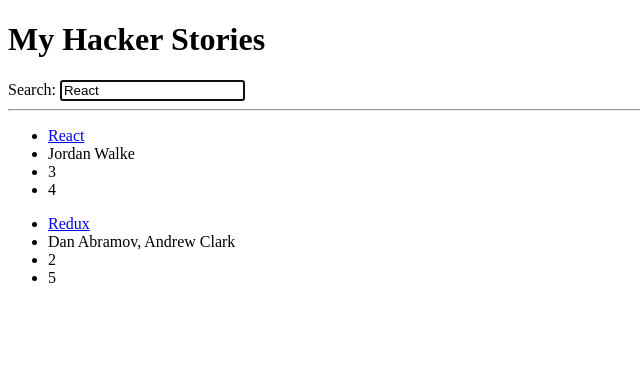
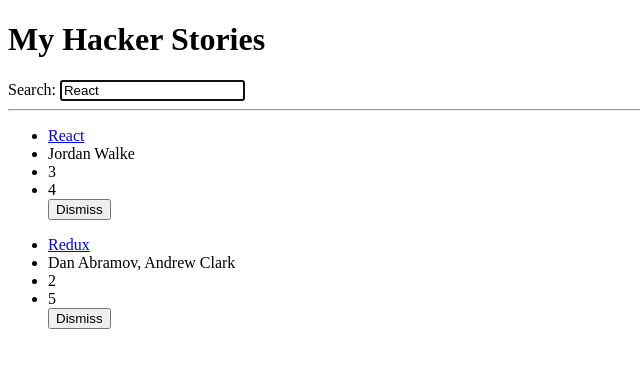
Before and after one commit to just09ash/HackerStories, a React (Vite) app in the folder hacker-stories/: page / in a window 1280 px wide. Shown: the top 368 px of the page, without its empty margins (0-640 px from the left). Built offline with nearby package versions, Linux system fonts and the light colour scheme.

Commit message:
Level 21 Completed: Inline Handler in JSX (Control Actions)

```diff
--- a/hacker-stories/src/App.jsx
+++ b/hacker-stories/src/App.jsx
@@ -3,7 +3,7 @@
 import InputWithLabel from './InputWithLabel.jsx';
 
 
-const stories = [
+const initialStories = [
   {
     title: "React",
     url: "https://react.dev",
@@ -24,15 +24,17 @@
 
 
 const App = () => {
+  const [stories, setStories] = useState(initialStories)
+
   const useSemiPersistentState = (key, initialState) => {
     const [value, setValue] = useState(
       localStorage.getItem(key) ?? initialState
     )
     useEffect(() => {
-    localStorage.setItem(key, value)
-  }, [value, key])
+      localStorage.setItem(key, value)
+    }, [value, key])
 
-  return [value,setValue]
+    return [value, setValue]
   }
 
   const [searchTerm, setSearchTerm] = useSemiPersistentState('search', 'React')
@@ -52,15 +54,21 @@
     return story.title.toLowerCase().includes(searchTerm.toLowerCase())
   })
 
+  const handleRemoveStory = (item) => {
+    const newstories = stories.filter(
+      (story) => item.objectID !== story.objectID
+    )
+    setStories(newstories)
+  }
   return (
     <>
       <div>
         <h1>My Hacker Stories</h1>
         <InputWithLabel id="search" type="text" onSearch={handleSearch} search={searchTerm} isFocused={true}>
-        Search:
+          Search:
         </InputWithLabel>
         <hr />
-        <List list={stories} />
+        <List list={stories} onRemoveItem={handleRemoveStory} />
       </div>
     </>
   )
--- a/hacker-stories/src/Item.jsx
+++ b/hacker-stories/src/Item.jsx
@@ -1,15 +1,18 @@
 import React from 'react'
 
-function Item({url, title, author, num_comments, points}) {
+function Item({ item, onRemoveItem }) {
     return (
         <>
             <ul >
                 <li>
-                    <a href={url}>{title}</a>
+                    <a href={item.url}>{item.title}</a>
                 </li>
-                <li>{author}</li>
-                <li>{num_comments}</li>
-                <li>{points}</li>
+                <li>{item.author}</li>
+                <li>{item.num_comments}</li>
+                <li>{item.points}</li>
+                <button type="button" onClick={() => onRemoveItem(item)}>
+                    Dismiss
+                </button>
             </ul>
         </>
     )
--- a/hacker-stories/src/List.jsx
+++ b/hacker-stories/src/List.jsx
@@ -1,18 +1,18 @@
 import React from 'react'
 import Item from './Item'
 
-const List = ({list}) =>  {
+const List = ({list, onRemoveItem}) =>  {
 
     return (
         <>
             {
                 list.map(
-                    function ({objectID, ...item}) { // Here We used Rest Operator
+                    function (item) { // Here We used Rest Operator
                         return (
                             // <Item item={item} key={item.objectID}/> // One Way
                             // <Item url={item.url} title={item.title} author={item.author} num_comments={item.num_comments} points={item.points} key={item.objectID} />
                             // Above is Very Long Form
-                             <Item {...item} key={objectID}/> // The Short Form: Spread Operator
+                            <Item item={item} key={item.objectID} onRemoveItem={onRemoveItem} /> // The Short Form: Spread Operator
                         )
                     }
                 )
```
Also changed, not shown: 1 other file (tests, documents, lock files or other folders).
